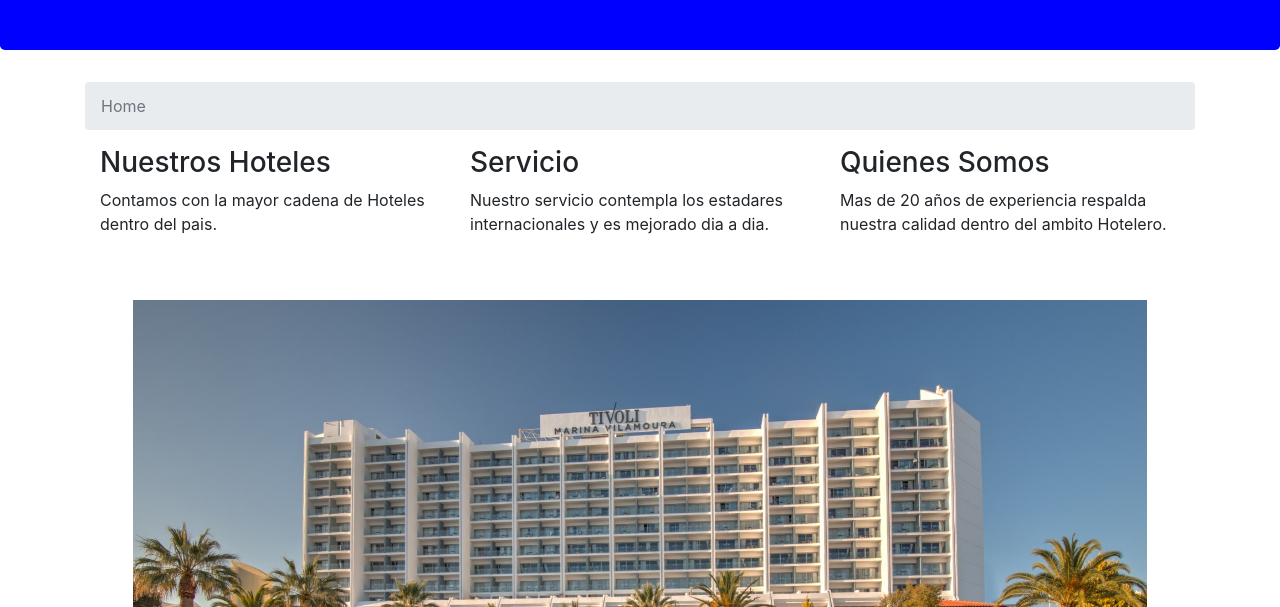
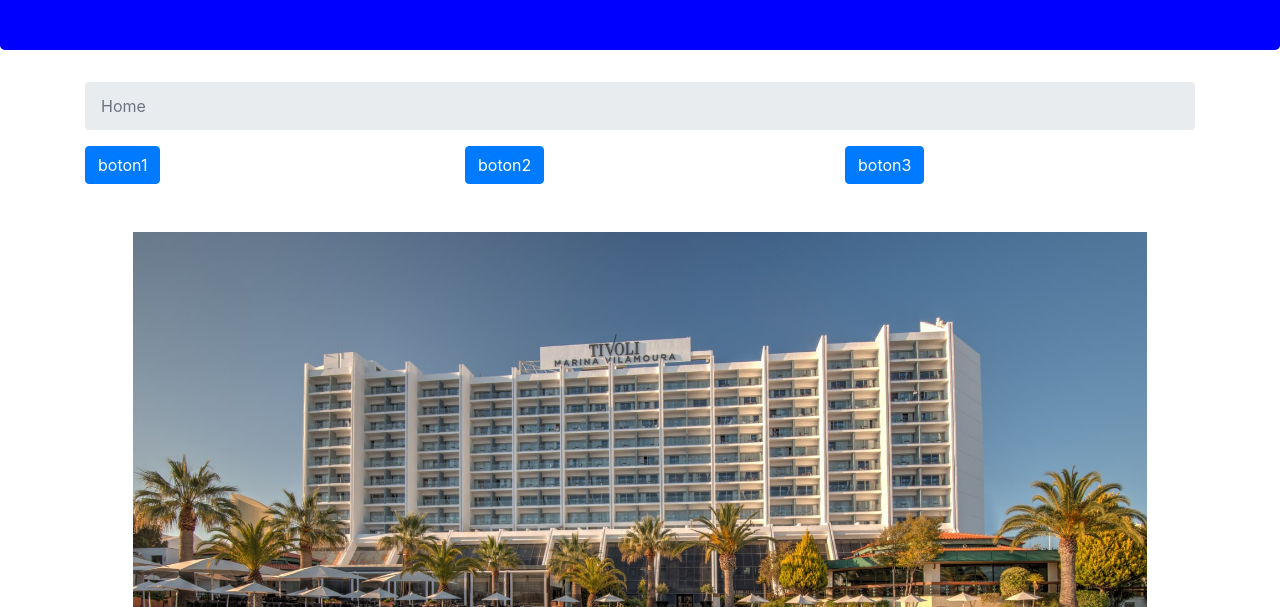
Before and after one commit to murieljesus/Bootstrap, a website: page index.html in a window 1280 px wide. Shown: the part 193-800 px from the top of the page. Drawn offline with nearby package versions, Linux system fonts and the light colour scheme; a web font is replaced by a local one.

Commit message:
'add-collapse'

```diff
--- a/index.html
+++ b/index.html
@@ -45,18 +45,29 @@
                 <li class="breadcrumb-item active" aria-current="page"> Home</li>
             </ol>
         </nav>
-        <div class="d-flex">
+        <div class="row">
             <div class="col-sm-4">
+                <button class="btn btn-primary" type="button" data-toggle="collapse" aria-expanded="false" data-target="#a" aria-controls="multi1"> boton1</button>
+            </div>
+            <div class="col-sm-4">
+                <button class="btn btn-primary" type="button" data-toggle="collapse" aria-expanded="false" data-target="#b" aria-controls="multi2"> boton2</button>
+            </div>
+            <div class="col-sm-4">
+                <button class="btn btn-primary" type="button" data-toggle="collapse" aria-expanded="false" data-target="#c" aria-controls="multi3"> boton3</button>
+            </div>
+        </div>
+        <div class="row">
+            <div class="col-sm-4 collapse multi-collapse " id="a">
                 <h3>Nuestros Hoteles</h3>
                 <p>Contamos con la mayor cadena de Hoteles dentro del pais.</p>
             </div>
-            <div class="col-sm-4">
+            <div class="col-sm-4 collapse multi-collapse " id="b">
                 <h3>Servicio</h3>
                 <p>
                     Nuestro servicio contempla los estadares internacionales y es mejorado dia a dia.
                 </p>
             </div>
-            <div class="col-sm-4">
+            <div class="col-sm-4 collapse multi-collapse " id="c">
                 <h3>Quienes Somos</h3>
                 <p>
                     Mas de 20 años de experiencia respalda nuestra calidad dentro del ambito Hotelero.
```
